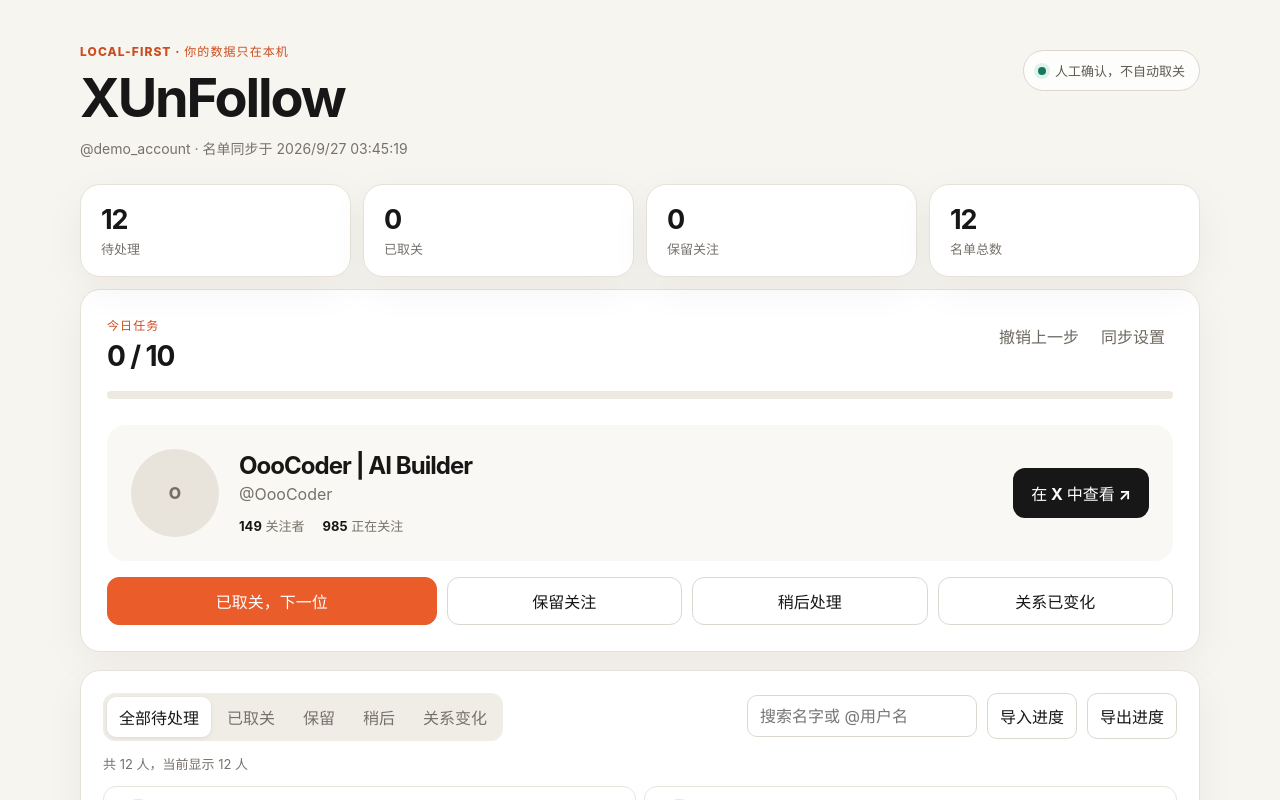
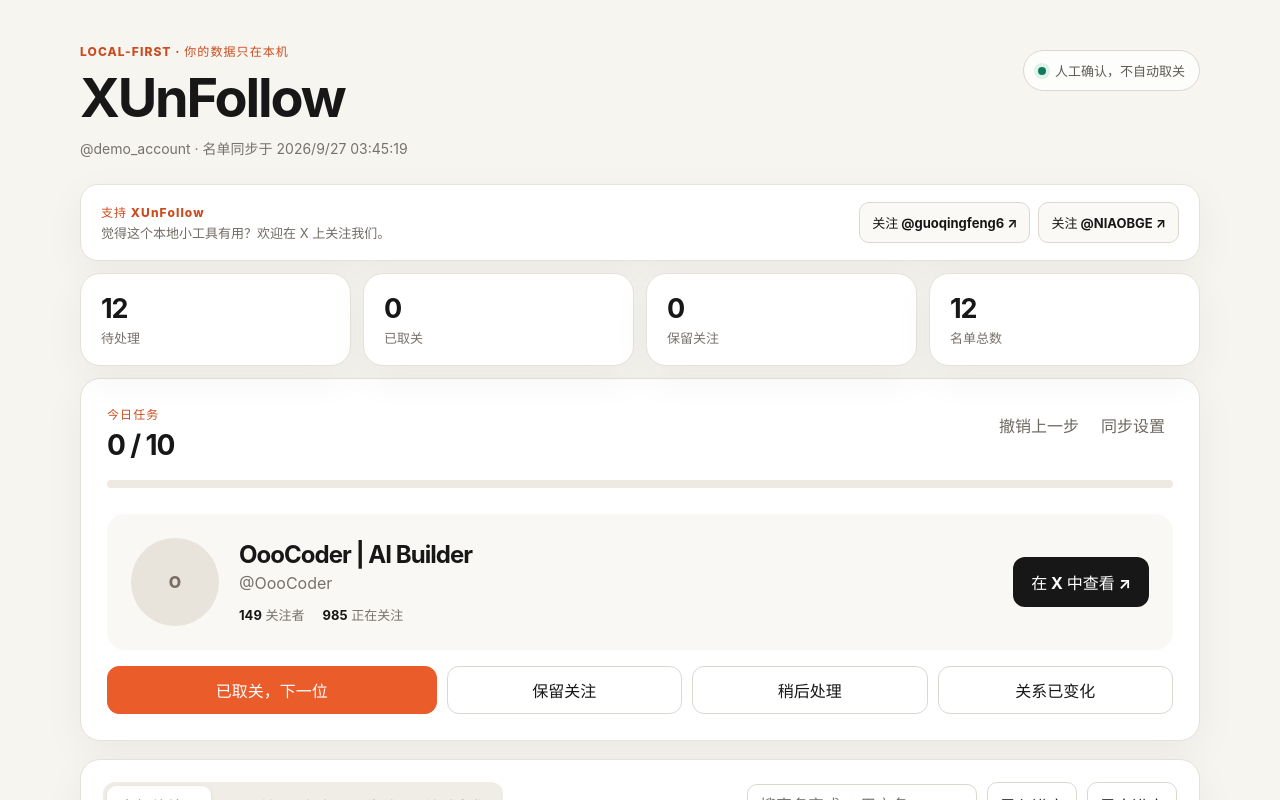
Before and after one commit to fgq668-lab/XUnFollow, a React (Vite) app: page / in a window 1280 px wide. Shown: the top 800 px of the page. Built offline with nearby package versions, Linux system fonts and the light colour scheme.

Commit message:
feat: add homepage X follow links

```diff
--- a/package.json
+++ b/package.json
@@ -1,7 +1,7 @@
 {
   "name": "xunfollow",
   "private": true,
-  "version": "0.1.2",
+  "version": "0.1.3",
   "type": "module",
   "scripts": {
     "dev": "vite",
--- a/src-tauri/tauri.conf.json
+++ b/src-tauri/tauri.conf.json
@@ -1,7 +1,7 @@
 {
   "$schema": "https://schema.tauri.app/config/2",
   "productName": "XUnFollow",
-  "version": "0.1.2",
+  "version": "0.1.3",
   "identifier": "com.fgq668lab.xunfollow",
   "build": {
     "beforeDevCommand": "pnpm dev",
--- a/src/App.tsx
+++ b/src/App.tsx
@@ -3,7 +3,7 @@
 import type { Bootstrap, Candidate, DecisionStatus } from "./types";
 
 type Tab = "pending" | "unfollowed" | "keep" | "later" | "changed";
-const APP_VERSION = "0.1.2";
+const APP_VERSION = "0.1.3";
 
 const labels: Record<Tab, string> = {
   pending: "全部待处理",
@@ -123,6 +123,17 @@
         </div>
         <div className="privacy-pill"><i />人工确认，不自动取关</div>
       </header>
+
+      <section className="support-panel" aria-label="支持 XUnFollow">
+        <div>
+          <p className="eyebrow">支持 XUnFollow</p>
+          <p>觉得这个本地小工具有用？欢迎在 X 上关注我们。</p>
+        </div>
+        <div className="support-links">
+          <a href="https://x.com/guoqingfeng6" onClick={(event) => { event.preventDefault(); void api.openExternalProfile("https://x.com/guoqingfeng6"); }}>关注 @guoqingfeng6 ↗</a>
+          <a href="https://x.com/NIAOBGE" onClick={(event) => { event.preventDefault(); void api.openExternalProfile("https://x.com/NIAOBGE"); }}>关注 @NIAOBGE ↗</a>
+        </div>
+      </section>
 
       <section className="stats" aria-label="处理统计">
         <Stat value={number.format(counts.pending)} label="待处理" />
--- a/src/styles.css
+++ b/src/styles.css
@@ -15,6 +15,12 @@
 .subtle { margin: 8px 0 0; color: #77716b; font-size: 14px; }
 .privacy-pill { display: flex; align-items: center; gap: 9px; margin-top: 8px; padding: 10px 14px; border: 1px solid #dcd7ce; border-radius: 999px; background: #fffc; color: #5f5a53; font-size: 13px; white-space: nowrap; }
 .privacy-pill i { width: 8px; height: 8px; border-radius: 50%; background: #16795d; box-shadow: 0 0 0 4px #dff3eb; }
+.support-panel { display: flex; align-items: center; justify-content: space-between; gap: 20px; margin-bottom: 12px; padding: 17px 20px; border: 1px solid #e6e1d9; border-radius: 18px; background: #fff; box-shadow: 0 12px 40px #231d140d; }
+.support-panel .eyebrow { margin-bottom: 3px; }
+.support-panel p:last-child { margin: 0; color: #716b64; font-size: 13px; }
+.support-links { display: flex; flex-wrap: wrap; gap: 8px; }
+.support-links a { border: 1px solid #dcd8d0; border-radius: 10px; background: #faf9f6; color: #171717; padding: 10px 12px; font-size: 13px; font-weight: 700; text-decoration: none; white-space: nowrap; }
+.support-links a:hover { border-color: #171717; background: #171717; color: #fff; }
 .stats { display: grid; grid-template-columns: repeat(4, 1fr); gap: 12px; margin-bottom: 12px; }
 .stats article, .task-panel, .list-panel, .history-panel, .setup-panel { border: 1px solid #e6e1d9; border-radius: 20px; background: #fff; box-shadow: 0 12px 40px #231d140d; }
 .stats article { padding: 18px 20px; }
@@ -84,5 +90,5 @@
 .estimate p { margin: 0; }
 .toast { position: fixed; right: 22px; bottom: 22px; z-index: 10; max-width: 340px; padding: 12px 15px; border-radius: 11px; background: #171717; color: #fff; animation: toast 3.2s both; }
 @keyframes toast { 0%, 90%, 100% { opacity: 0; transform: translateY(10px); } 8%, 82% { opacity: 1; transform: translateY(0); } }
-@media (max-width: 820px) { .shell { width: min(100% - 20px, 680px); padding-top: 24px; } .topbar, .list-tools { align-items: stretch; flex-direction: column; } .privacy-pill { align-self: flex-start; } .stats { grid-template-columns: repeat(2, 1fr); } .candidate-card { grid-template-columns: 68px 1fr; } .candidate-card .avatar.large { width: 68px; height: 68px; } .open-x { grid-column: 1 / -1; } .actions { grid-template-columns: 1fr 1fr; } .account-list { grid-template-columns: 1fr; } .setup-panel { grid-template-columns: 1fr; } }
+@media (max-width: 820px) { .shell { width: min(100% - 20px, 680px); padding-top: 24px; } .topbar, .list-tools, .support-panel { align-items: stretch; flex-direction: column; } .privacy-pill { align-self: flex-start; } .stats { grid-template-columns: repeat(2, 1fr); } .candidate-card { grid-template-columns: 68px 1fr; } .candidate-card .avatar.large { width: 68px; height: 68px; } .open-x { grid-column: 1 / -1; } .actions { grid-template-columns: 1fr 1fr; } .account-list { grid-template-columns: 1fr; } .setup-panel { grid-template-columns: 1fr; } }
 @media (max-width: 480px) { .stats article { padding: 14px; } .task-panel, .list-panel, .setup-panel { padding: 16px; border-radius: 17px; } .candidate-card { padding: 17px; gap: 13px; } .actions { grid-template-columns: 1fr; } .list-tools input { width: 100%; } .list-actions { width: 100%; } .list-actions input { min-width: 0; flex: 1; } }
```
Also changed, not shown: 2 other files (tests, documents, lock files or other folders).
